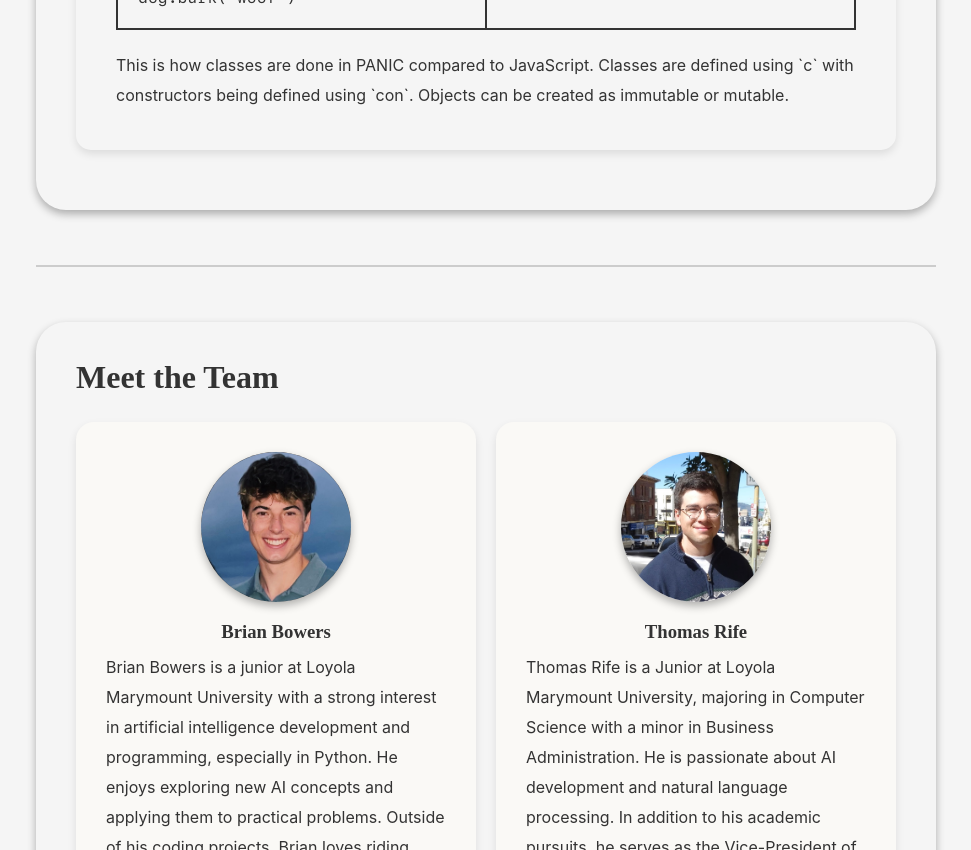
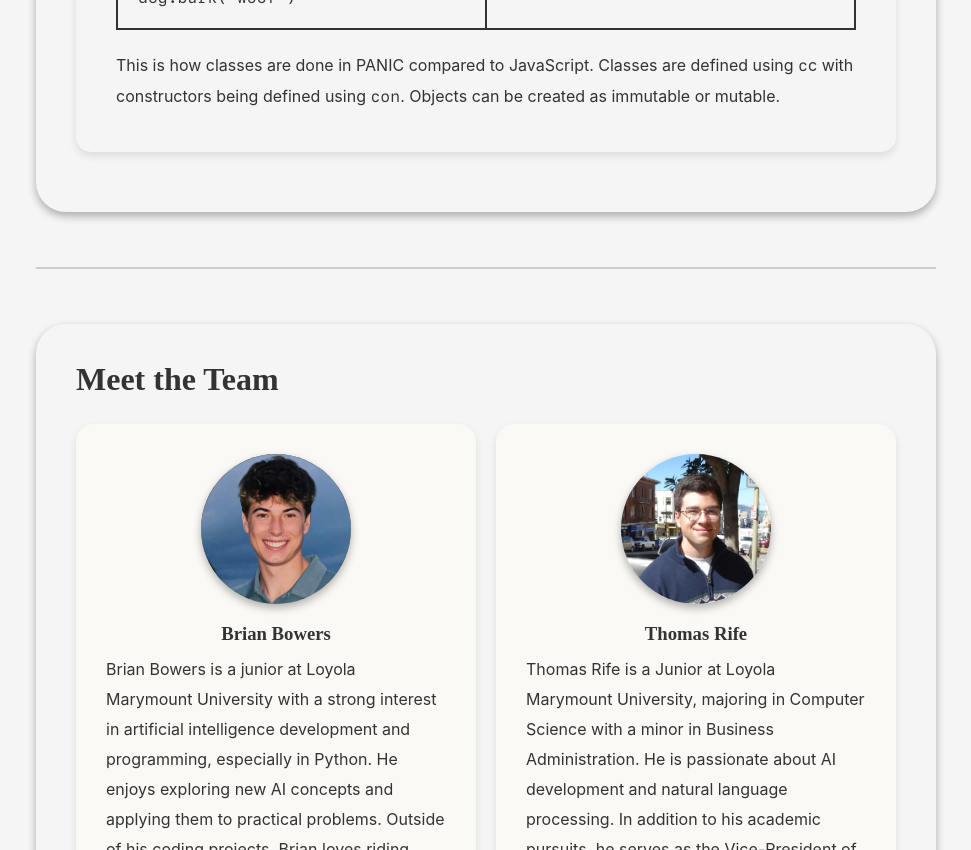
Before and after one commit to thomas-rife/PANIC, a website: page docs/index.html in a window 1280 px wide. Shown: the part 6194-7044 px from the top of the page, without its empty margins (154-1125 px from the left). Drawn offline with Linux system fonts and the light colour scheme; a web font is replaced by a local one.

Commit message:
fixing formattingz'

```diff
--- a/docs/index.html
+++ b/docs/index.html
@@ -432,8 +432,9 @@ console.log(dog.bark("woof"));</code></pre>
         </table>
         <p>
           This is how classes are done in PANIC compared to JavaScript. Classes
-          are defined using `c` with constructors being defined using `con`.
-          Objects can be created as immutable or mutable.
+          are defined using <code>c</code>c with constructors being defined
+          using <code>con</code>. Objects can be created as immutable or
+          mutable.
         </p>
       </div>
 
```
